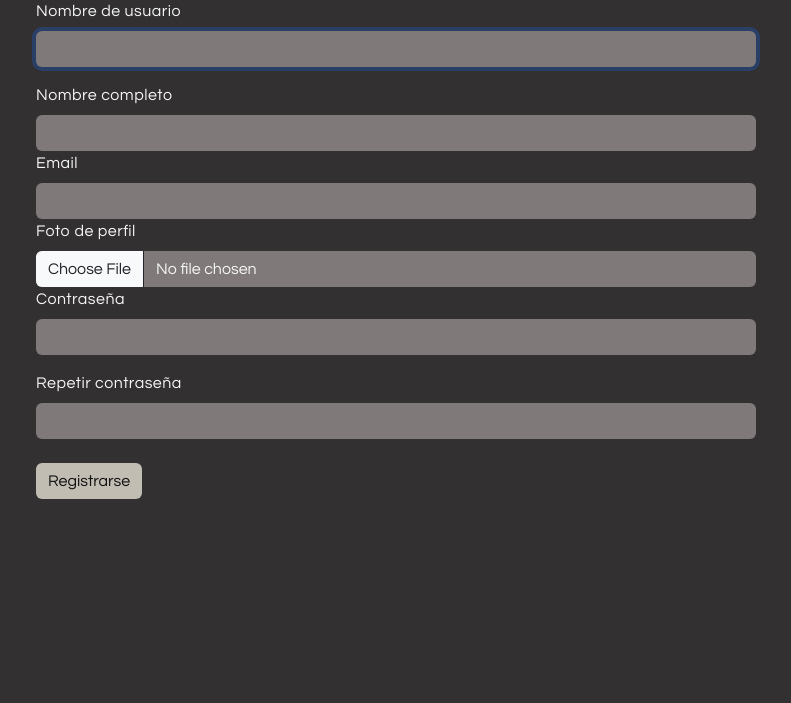
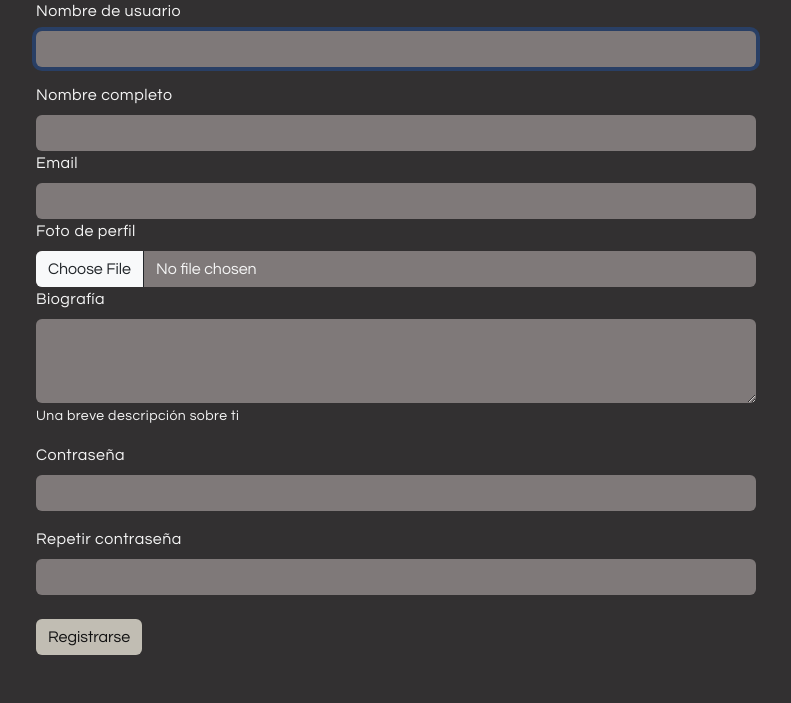
Before and after one commit to jsdgdo/malbum, a Django app: page /usuario/registrar/ in a window 1280 px wide. Shown: the part 205-908 px from the top of the page, without its empty margins (244-1035 px from the left). Before the commit the page ends 704 px from the top, so only its background shows below. Run offline with Django 5.2, Linux system fonts and the light colour scheme; data that the repository does not hold is empty; some libraries are stand-ins or nearby versions.

Commit message:
Se agrega bio en creacion y modificacion

```diff
--- a/templates/usuario/perfil.html
+++ b/templates/usuario/perfil.html
@@ -37,7 +37,6 @@
 
     <!-- Photo Stream -->
     <div class="col-md-9">
-      <h4>Fotos subidas</h4>
       {% if fotos %}
         <div class="row">
           {% for foto in fotos %}
--- a/templates/usuario/registrar.html
+++ b/templates/usuario/registrar.html
@@ -65,6 +65,20 @@
                 {% endif %}
             </div>
 
+            <!-- After email field, before password fields -->
+            <div class="form-group mb-3 {% if form.bio.errors %}has-error has-feedback{% endif %}">
+                <label for="{{ form.bio.id_for_label }}" class="form-label">{{ form.bio.label }}</label>
+                {{ form.bio|add_class:"form-control" }}
+                {% if form.bio.help_text %}
+                    <small class="form-text text-muted">{{ form.bio.help_text }}</small>
+                {% endif %}
+                {% if form.bio.errors %}
+                    <div class="invalid-feedback d-block">
+                        {{ form.bio.errors|join:", " }}
+                    </div>
+                {% endif %}
+            </div>
+
             <!-- Password fields with conditional labels -->
             <div class="form-group mb-3 {% if form.password1.errors %}has-error has-feedback{% endif %}">
                 <label for="{{ form.password1.id_for_label }}" class="form-label">
@@ -74,7 +88,7 @@
                         Contraseña
                     {% endif %}
                 </label>
-                {{ form.password1|add_class:"form-control" }}
+                {{ form.password1|add_class:"form-control"|attr:"autocomplete:new-password" }}
                 {% if form.password1.errors %}
                     <div class="invalid-feedback d-block">
                         {{ form.password1.errors|join:", " }}
--- a/usuario/forms.py
+++ b/usuario/forms.py
@@ -7,15 +7,22 @@ class RegistroUsuarioForm(UserCreationForm):
     email = forms.EmailField(required=True, label="Email")
     nombreCompleto = forms.CharField(required=True, label="Nombre completo")
     fotoDePerfil = forms.ImageField(required=False, label="Foto de perfil")
+    bio = forms.CharField(
+        required=False,
+        label="Biografía",
+        widget=forms.Textarea(attrs={'rows': 3}),
+        help_text="Una breve descripción sobre ti"
+    )
 
     class Meta:
         model = Usuario
-        fields = ['username', 'nombreCompleto', 'email', 'fotoDePerfil']
+        fields = ['username', 'nombreCompleto', 'email', 'fotoDePerfil', 'bio']
 
     def save(self, commit=True):
         usuario = super().save(commit=False)
         usuario.email = self.cleaned_data['email']
         usuario.nombreCompleto = self.cleaned_data['nombreCompleto']
+        usuario.bio = self.cleaned_data['bio']
         if 'fotoDePerfil' in self.cleaned_data:
             usuario.fotoDePerfil = self.cleaned_data['fotoDePerfil']
         usuario.is_staff = True
@@ -28,20 +35,26 @@ class EditarUsuarioForm(forms.ModelForm):
     email = forms.EmailField(required=True, label="Email")
     nombreCompleto = forms.CharField(required=True, label="Nombre completo")
     fotoDePerfil = forms.ImageField(required=False, label="Foto de perfil")
+    bio = forms.CharField(
+        required=False,
+        label="Biografía",
+        widget=forms.Textarea(attrs={'rows': 3}),
+        help_text="Una breve descripción sobre ti"
+    )
     password1 = forms.CharField(
         required=False,
-        widget=forms.PasswordInput(render_value=False),  # Never render the value
+        widget=forms.PasswordInput(render_value=False),
         label="Nueva contraseña"
     )
     password2 = forms.CharField(
         required=False,
-        widget=forms.PasswordInput(render_value=False),  # Never render the value
+        widget=forms.PasswordInput(render_value=False),
         label="Confirmar nueva contraseña"
     )
 
     class Meta:
         model = Usuario
-        fields = ['username', 'nombreCompleto', 'email', 'fotoDePerfil']
+        fields = ['username', 'nombreCompleto', 'email', 'fotoDePerfil', 'bio']
 
     def __init__(self, *args, **kwargs):
         super().__init__(*args, **kwargs)
--- a/usuario/views.py
+++ b/usuario/views.py
@@ -356,7 +356,7 @@ def editar_usuario(request):
         if form.is_valid():
             usuario = form.save()
             messages.success(request, 'Perfil actualizado correctamente')
-            return redirect("panel_control")
+            return redirect("control")
         else:
             messages.error(request, 'Por favor corrige los errores en el formulario')
     else:
```
